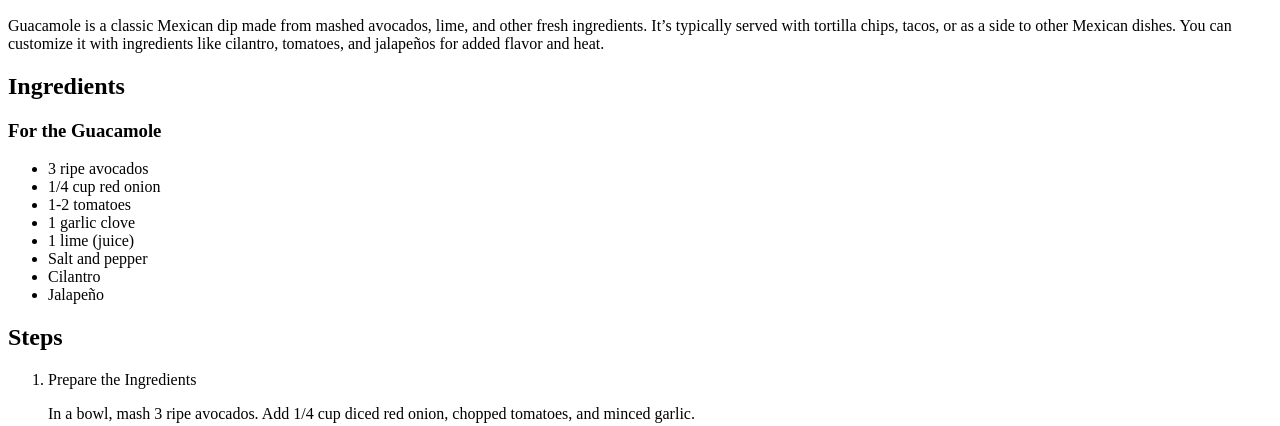
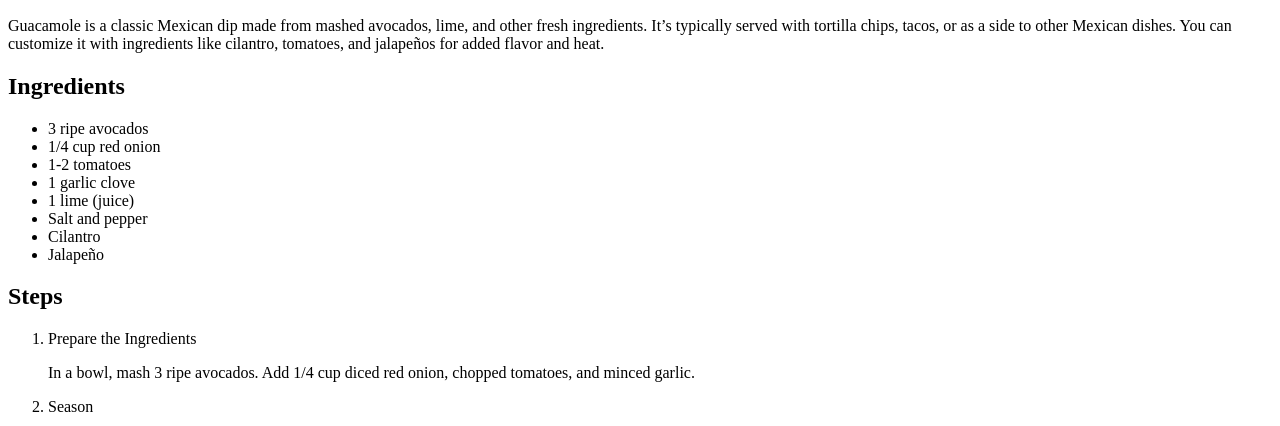
Before and after one commit to Omar4061/odin-recipes, a plain HTML site: page recipes/guacamole.html in a window 1280 px wide. Shown: the part 384-810 px from the top of the page. Drawn offline with Linux system fonts and the light colour scheme.

Commit message:
Fixed some text in Guacamole.txt

```diff
--- a/recipes/guacamole.html
+++ b/recipes/guacamole.html
@@ -19,7 +19,6 @@
     </p>
 
     <h2>Ingredients</h2>
-    <h3>For the Guacamole</h3>
     <ul>
         <li>3 ripe avocados</li>
         <li>1/4 cup red onion</li>
```
